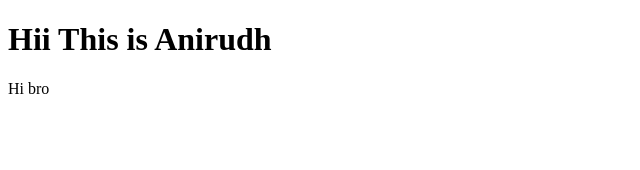
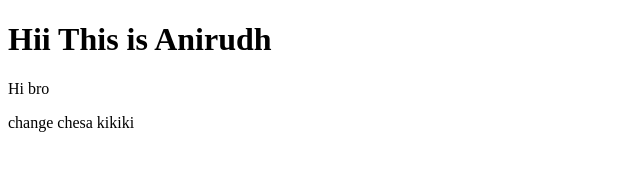
Before and after one commit to Anirudhbojji/git-practice, a plain HTML site: page index.html in a window 1280 px wide. Shown: the whole page, without its empty margins (0-640 px from the left). Drawn offline with Linux system fonts and the light colour scheme.

Commit message:
inko file add chesa inka index ni modify chesa

```diff
--- a/index.html
+++ b/index.html
@@ -8,5 +8,6 @@ Hii This is Anirudh
 </h1>
 <body>
 <p>Hi bro</p>
+<p1>change chesa kikiki</p1>
 </body>
 </html>
```
Also changed, not shown: Saini.txt (added).
